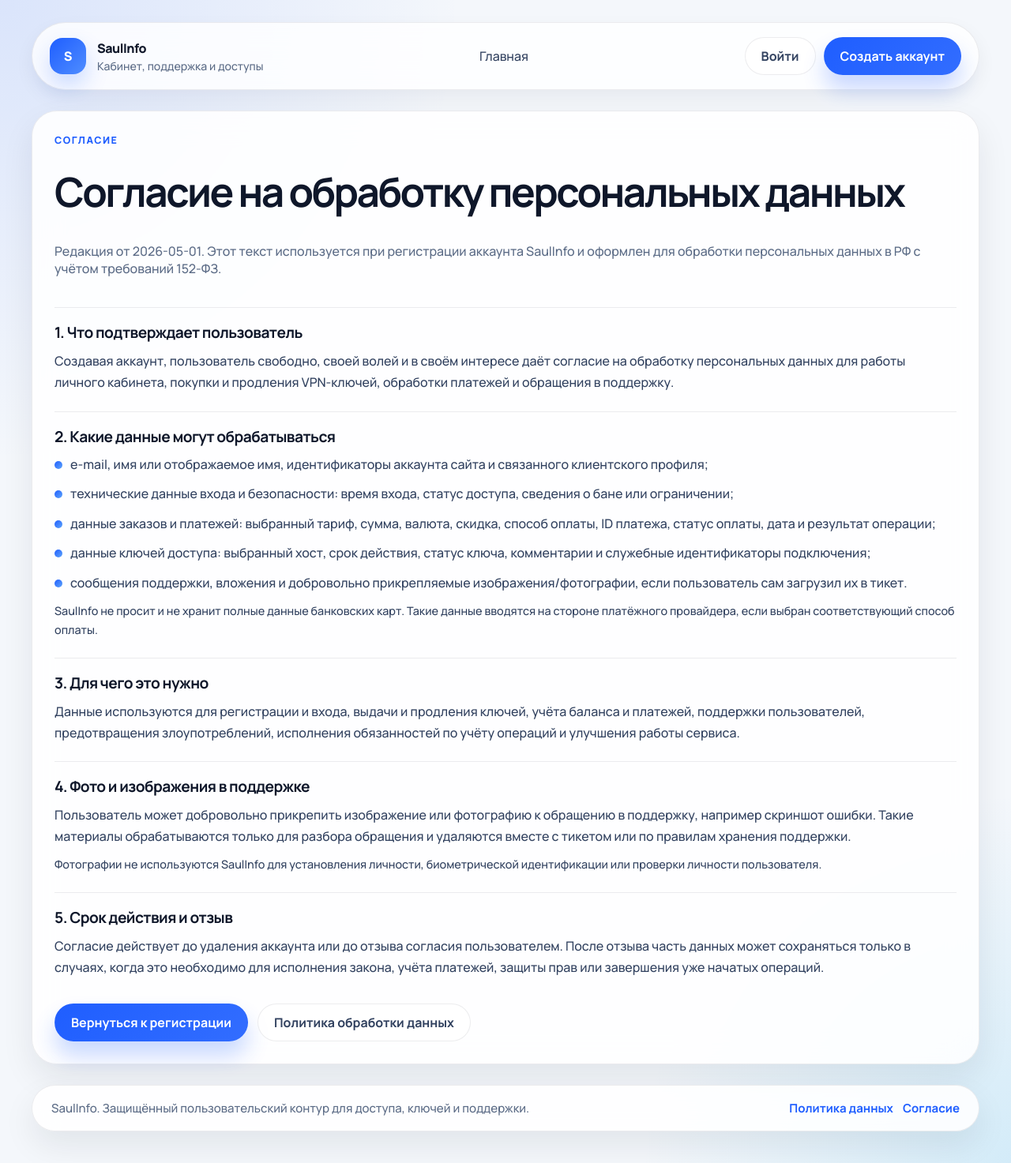
After one commit to Mason4355/saulinfo-site, a Flask app: page /personal-data-consent in a window 1280 px wide. The commit adds this page. Shown: the whole page at 79% size. Run offline with Flask 3, Linux system fonts and the light colour scheme; data that the repository does not hold is empty; parts of the project's set-up code (start-up, migrations or seed data) failed here and were passed over.

Commit message:
Add registration personal data consent

```diff
--- a/src/saulinfo_site/app.py
+++ b/src/saulinfo_site/app.py
@@ -27,6 +27,7 @@ def create_app() -> Flask:
     auth_store = AuthStore()
     auth_store.initialize()
     cleanup_state = {"last_run": None}
+    PERSONAL_DATA_CONSENT_VERSION = "2026-05-01"
 
     def safe_gateway_call(label: str, fn, fallback):
         try:
@@ -1388,6 +1389,7 @@ def create_app() -> Flask:
             "account_label": account_label,
             "allow_self_registration": Config.ALLOW_SELF_REGISTRATION,
             "google_auth_enabled": google_auth_enabled(),
+            "personal_data_consent_version": PERSONAL_DATA_CONSENT_VERSION,
             "now": datetime.utcnow(),
         }
 
@@ -1421,6 +1423,14 @@ def create_app() -> Flask:
     def healthz():
         return {"ok": True, "service": "saulinfo-site"}, 200
 
+    @app.get("/privacy")
+    def privacy_page():
+        return render_template("privacy.html")
+
+    @app.get("/personal-data-consent")
+    def personal_data_consent_page():
+        return render_template("personal_data_consent.html")
+
     @app.route("/login", methods=["GET", "POST"])
     def login_page():
         if request.method == "POST":
@@ -1456,6 +1466,20 @@ def create_app() -> Flask:
             "state": state,
         }
         return redirect(f"https://accounts.google.com/o/oauth2/v2/auth?{urlencode(params)}")
+
+    @app.post("/register/google")
+    def google_register():
+        if not google_auth_enabled():
+            flash("Вход через Google пока не настроен.", "warning")
+            return redirect(url_for("register_page"))
+        if not Config.ALLOW_SELF_REGISTRATION:
+            flash("Самостоятельная регистрация отключена. Доступ к сайту выдаёт администратор.", "warning")
+            return redirect(url_for("login_page"))
+        if request.form.get("personal_data_consent") != "yes":
+            flash("Для регистрации нужно согласие на обработку персональных данных.", "warning")
+            return redirect(url_for("register_page"))
+        session["personal_data_consent_version"] = PERSONAL_DATA_CONSENT_VERSION
+        return redirect(url_for("google_login"))
 
     @app.get("/login/google/callback")
     def google_callback():
@@ -1518,7 +1542,18 @@ def create_app() -> Flask:
                 flash("Самостоятельная регистрация отключена. Доступ к сайту выдаёт администратор.", "warning")
                 return redirect(url_for("login_page"))
 
-        account = auth_store.create_or_update_google_user(email, google_sub, display_name)
+        existing_account = auth_store.get_user_by_google_sub(google_sub) or auth_store.get_user_by_email(email)
+        consent_version = str(session.pop("personal_data_consent_version", "") or "")
+        if not existing_account and consent_version != PERSONAL_DATA_CONSENT_VERSION:
+            flash("Для создания аккаунта через Google сначала подтвердите согласие на обработку персональных данных.", "warning")
+            return redirect(url_for("register_page"))
+
+        account = auth_store.create_or_update_google_user(
+            email,
+            google_sub,
+            display_name,
+            consent_version if not existing_account else None,
+        )
         if not account:
             flash("Не удалось подготовить аккаунт для входа через Google.", "danger")
             return redirect(url_for("login_page"))
@@ -1536,7 +1571,14 @@ def create_app() -> Flask:
         if request.method == "POST":
             email = request.form.get("email", "")
             password = request.form.get("password", "")
-            ok, message = auth_store.create_user(email, password)
+            if request.form.get("personal_data_consent") != "yes":
+                flash("Для регистрации нужно согласие на обработку персональных данных.", "warning")
+                return render_template("register.html")
+            ok, message = auth_store.create_user(
+                email,
+                password,
+                consent_version=PERSONAL_DATA_CONSENT_VERSION,
+            )
             flash(message, "success" if ok else "warning")
             if ok:
                 account = auth_store.get_user_by_email(email)
--- a/src/saulinfo_site/static/site_v2.css
+++ b/src/saulinfo_site/static/site_v2.css
@@ -820,6 +820,10 @@ img {
   gap: 16px;
 }
 
+.compact-form {
+  gap: 12px;
+}
+
 .inline-form {
   display: grid;
   grid-template-columns: minmax(220px, 1fr) auto;
@@ -879,6 +883,70 @@ img {
   color: var(--muted);
   font-size: 0.9rem;
   line-height: 1.5;
+}
+
+.consent-check {
+  display: grid;
+  grid-template-columns: 20px minmax(0, 1fr);
+  gap: 12px;
+  align-items: start;
+  padding: 14px 16px;
+  border-radius: var(--radius-md);
+  border: 1px solid var(--line);
+  background: rgba(247, 249, 252, 0.72);
+  color: var(--muted-strong);
+  font-size: 0.9rem;
+  line-height: 1.55;
+}
+
+.consent-check input {
+  width: 18px;
+  height: 18px;
+  margin-top: 0.2em;
+  accent-color: var(--primary);
+}
+
+.legal-layout {
+  display: grid;
+  gap: 24px;
+}
+
+.legal-card {
+  display: grid;
+  gap: 22px;
+}
+
+.legal-card h1 {
+  margin: 8px 0 0;
+  font-size: clamp(2rem, 4vw, 3.8rem);
+  line-height: 1.04;
+  letter-spacing: -0.05em;
+}
+
+.legal-section {
+  display: grid;
+  gap: 10px;
+  padding-top: 18px;
+  border-top: 1px solid var(--line);
+}
+
+.legal-section h2 {
+  margin: 0;
+  font-size: 1.2rem;
+  letter-spacing: -0.03em;
+}
+
+.legal-section p {
+  margin: 0;
+  color: var(--muted-strong);
+  line-height: 1.7;
+}
+
+.legal-actions {
+  display: flex;
+  gap: 12px;
+  flex-wrap: wrap;
+  padding-top: 10px;
 }
 
 .access-stack {
@@ -979,6 +1047,17 @@ img {
   gap: 14px;
   color: var(--muted);
   font-size: 0.94rem;
+}
+
+.footer-links {
+  display: inline-flex;
+  gap: 12px;
+  flex-wrap: wrap;
+}
+
+.footer-links a {
+  color: var(--primary);
+  font-weight: 700;
 }
 
 .footer-actions {
--- a/src/saulinfo_site/templates/base.html
+++ b/src/saulinfo_site/templates/base.html
@@ -118,6 +118,10 @@
         <footer class="marketing-footer">
           <div class="marketing-footer-inner">
             <span>{{ site_content.footer_text }}</span>
+            <span class="footer-links">
+              <a href="{{ url_for('privacy_page') }}">Политика данных</a>
+              <a href="{{ url_for('personal_data_consent_page') }}">Согласие</a>
+            </span>
           </div>
         </footer>
       </div>
--- /dev/null
+++ b/src/saulinfo_site/templates/personal_data_consent.html
@@ -0,0 +1,49 @@
+{% extends "base.html" %}
+{% block title %}Согласие на обработку персональных данных{% endblock %}
+{% block content %}
+<main class="legal-layout">
+  <article class="page-card legal-card">
+    <span class="eyebrow">Согласие</span>
+    <h1>Согласие на обработку персональных данных</h1>
+    <p class="muted">Редакция от {{ personal_data_consent_version }}. Этот текст используется при регистрации аккаунта SaulInfo и оформлен для обработки персональных данных в РФ с учётом требований 152-ФЗ.</p>
+
+    <section class="legal-section">
+      <h2>1. Что подтверждает пользователь</h2>
+      <p>Создавая аккаунт, пользователь свободно, своей волей и в своём интересе даёт согласие на обработку персональных данных для работы личного кабинета, покупки и продления VPN-ключей, обработки платежей и обращения в поддержку.</p>
+    </section>
+
+    <section class="legal-section">
+      <h2>2. Какие данные могут обрабатываться</h2>
+      <ul class="bullet-list">
+        <li>e-mail, имя или отображаемое имя, идентификаторы аккаунта сайта и связанного клиентского профиля;</li>
+        <li>технические данные входа и безопасности: время входа, статус доступа, сведения о бане или ограничении;</li>
+        <li>данные заказов и платежей: выбранный тариф, сумма, валюта, скидка, способ оплаты, ID платежа, статус оплаты, дата и результат операции;</li>
+        <li>данные ключей доступа: выбранный хост, срок действия, статус ключа, комментарии и служебные идентификаторы подключения;</li>
+        <li>сообщения поддержки, вложения и добровольно прикрепляемые изображения/фотографии, если пользователь сам загрузил их в тикет.</li>
+      </ul>
+      <p class="field-note">SaulInfo не просит и не хранит полные данные банковских карт. Такие данные вводятся на стороне платёжного провайдера, если выбран соответствующий способ оплаты.</p>
+    </section>
+
+    <section class="legal-section">
+      <h2>3. Для чего это нужно</h2>
+      <p>Данные используются для регистрации и входа, выдачи и продления ключей, учёта баланса и платежей, поддержки пользователей, предотвращения злоупотреблений, исполнения обязанностей по учёту операций и улучшения работы сервиса.</p>
+    </section>
+
+    <section class="legal-section">
+      <h2>4. Фото и изображения в поддержке</h2>
+      <p>Пользователь может добровольно прикрепить изображение или фотографию к обращению в поддержку, например скриншот ошибки. Такие материалы обрабатываются только для разбора обращения и удаляются вместе с тикетом или по правилам хранения поддержки.</p>
+      <p class="field-note">Фотографии не используются SaulInfo для установления личности, биометрической идентификации или проверки личности пользователя.</p>
+    </section>
+
+    <section class="legal-section">
+      <h2>5. Срок действия и отзыв</h2>
+      <p>Согласие действует до удаления аккаунта или до отзыва согласия пользователем. После отзыва часть данных может сохраняться только в случаях, когда это необходимо для исполнения закона, учёта платежей, защиты прав или завершения уже начатых операций.</p>
+    </section>
+
+    <div class="legal-actions">
+      <a href="{{ url_for('register_page') }}" class="button primary">Вернуться к регистрации</a>
+      <a href="{{ url_for('privacy_page') }}" class="button ghost">Политика обработки данных</a>
+    </div>
+  </article>
+</main>
+{% endblock %}
```
Also changed, not shown: src/saulinfo_site/auth_store.py (+58 -8 lines), src/saulinfo_site/templates/privacy.html (added, +58 -0 lines), src/saulinfo_site/templates/register.html (+26 -3 lines).
